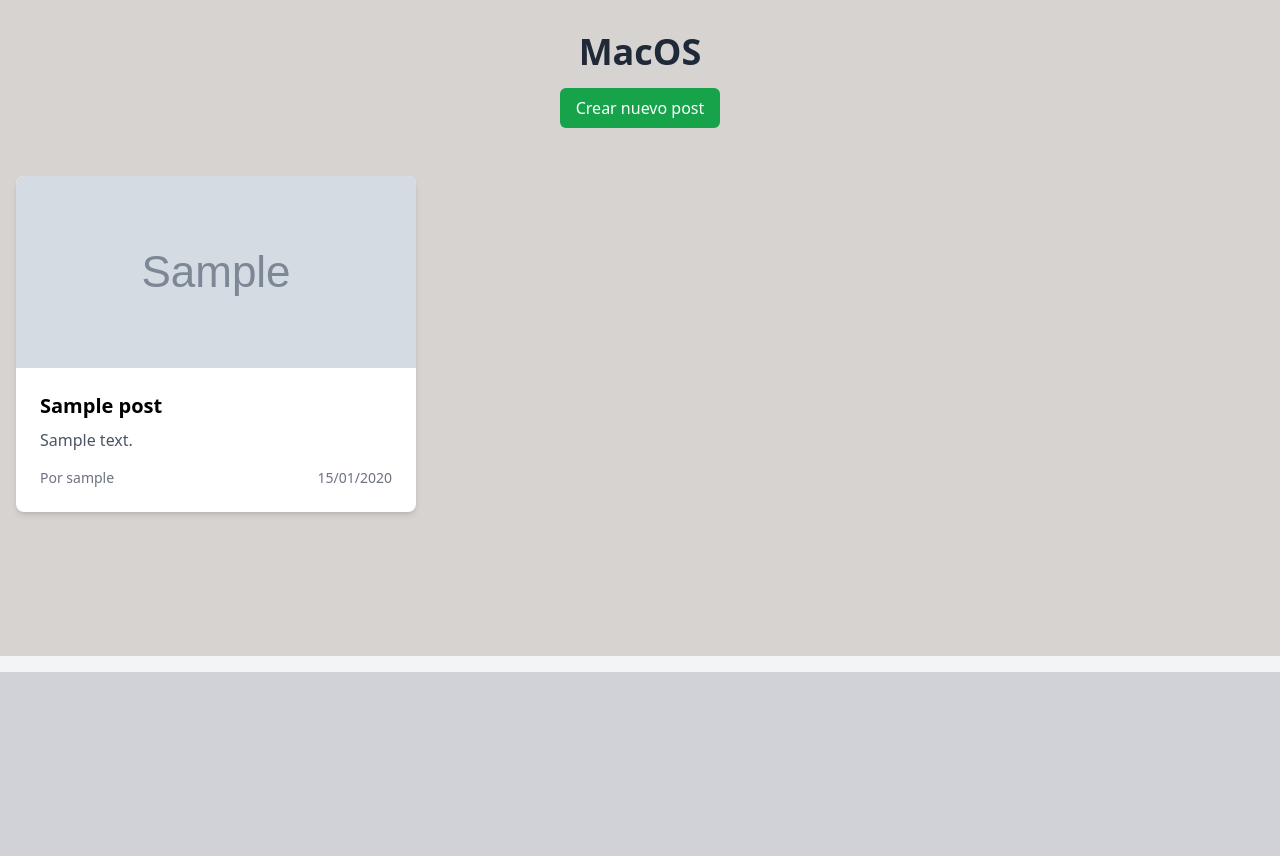
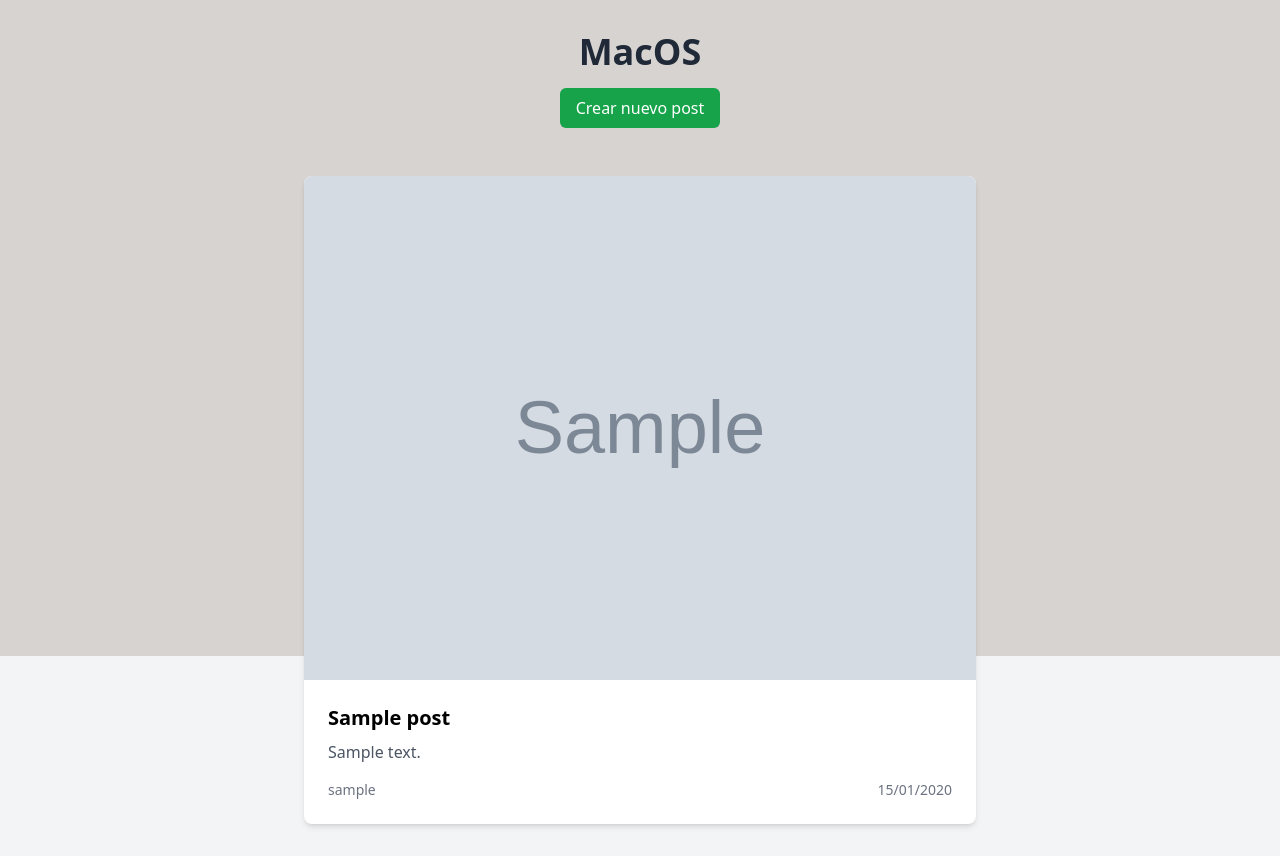
Before and after one commit to zel743/blog-django, a Django app: template templates/macos.html in a window 1280 px wide. Shown: the part 128-984 px from the top of the page. Before the commit the page ends 800 px from the top, so only its background shows below. Run offline with Django 3.2, Linux system fonts and the light colour scheme; the template is opened without the code that fills it: most values are stand-ins (such as "Sample title", 1, 10 or a date in 2020); grey boxes marked "Sample" are stand-in pictures; some libraries are stand-ins or nearby versions.

Commit message:
ADD: front

```diff
--- a/admi_panel/urls.py
+++ b/admi_panel/urls.py
@@ -1,10 +1,10 @@
 from django.urls import path, include
 from rest_framework.routers import DefaultRouter
 from .views import UserViewSet
-from .views import UserListCreateView, UserDetailView
 router = DefaultRouter()
 router.register(r'users', UserViewSet)  # Crea las rutas CRUD automáticamente
 
 urlpatterns = [
     path('api/', include(router.urls)),
+
 ]
--- a/templates/index.html
+++ b/templates/index.html
@@ -27,7 +27,7 @@
             <div class="p-6">
                 <img class="object-cover object-center w-full mb-8 lg:h-48 md:h-36 rounded-xl" src="{% static 'images/w11.jpg' %}" alt="blog">
 
-                <h1 class="mx-auto mb-8 text-2xl font-semibold leading-none tracking-tighter text-neutral-600 lg:text-3xl">Windows.</h1>
+                <h1 class="mx-auto mb-8 text-2xl font-semibold leading-none tracking-tighter text-neutral-600 lg:text-3xl">Windows</h1>
                 <p class="mx-auto text-base leading-relaxed text-gray-500">
                     Windows es el nombre de una familia de distribuciones de software y sistemas operativos para PC, servidores, sistemas empotrados y anteriormente teléfonos inteligentes desarrollados y vendidos por Microsoft desde 1985 y disponibles para múltiples arquitecturas, tales como x86, x86-64 (x64) y ARM.
 
@@ -38,7 +38,7 @@
             <div class="p-6">
                 <img class="object-cover object-center w-full mb-8 lg:h-48 md:h-36 rounded-xl" src="{% static 'images/macos.png' %}" alt="blog">
 
-                <h1 class="mx-auto mb-8 text-2xl font-semibold leading-none tracking-tighter text-neutral-600 lg:text-3xl">MacOs.</h1>
+                <h1 class="mx-auto mb-8 text-2xl font-semibold leading-none tracking-tighter text-neutral-600 lg:text-3xl">MacOs</h1>
                 <p class="mx-auto text-base leading-relaxed text-gray-500">
                     macOS (previamente Mac OS X, luego OS X) es una serie de sistemas operativos gráficos desarrollados y comercializados por Apple desde 2001. Es el sistema operativo principal para la familia de computadoras Macintosh de Apple. Dentro del mercado de computadoras de escritorio, portátiles, hogareñas y mediante el uso de la web, fue por años el segundo sistema operativo de escritorio más utilizado, después de Microsoft Windows, hasta 2021.
                 </p>                <div class="mt-4">
@@ -46,7 +46,7 @@
             </div>
             <div class="p-6">
                 <img class="object-cover object-center w-full mb-8 lg:h-48 md:h-36 rounded-xl" src="{% static 'images/linux.jpg' %}" alt="blog">
-                <h1 class="mx-auto mb-8 text-2xl font-semibold leading-none tracking-tighter text-neutral-600 lg:text-3xl">Linux.</h1>
+                <h1 class="mx-auto mb-8 text-2xl font-semibold leading-none tracking-tighter text-neutral-600 lg:text-3xl">Linux</h1>
                 <p class="mx-auto text-base leading-relaxed text-gray-500">
                     GNU/Linux (pronunciado oficialmente como ñu linux o también ge-ene-u linux en español) es una familia de sistemas operativos tipo Unix compuesto por software libre y de código abierto.GNU/Linux surge de las contribuciones de varios proyectos de software, entre los cuales destacan GNU (iniciado por Richard Stallman en 1983) y el núcleo Linux (comenzado por Linus Torvalds en 1991).
                     A pesar de que en la jerga cotidiana la mayoría de las personas usan el vocablo Linux para referirse a este sistema operativo, en realidad ese es solo el nombre del kernel o núcleo, que representa menos del 50 por ciento de todo el código del sistema.
--- a/templates/macos.html
+++ b/templates/macos.html
@@ -12,21 +12,25 @@
      </a>
     </div>
 
-    <!-- Lista de Posts -->
-    <div class="grid gap-6 md:grid-cols-2 lg:grid-cols-3">
+    <!-- Lista de Posts (versión tarjetas centradas) -->
+<div class="flex flex-col items-center space-y-6">
     {% for post in posts %}
-        <div class="bg-white rounded-lg shadow-md overflow-hidden hover:shadow-lg transition-shadow">
+    <div class="bg-white rounded-lg shadow-md overflow-hidden hover:shadow-lg transition-shadow w-full max-w-2xl"> <!-- Ancho máximo ajustable -->
         {% if post.image %}
-                <img src="{{ post.image.url }}" alt="{{ post.title }}" class="w-full h-48 object-cover">
+            <img
+                src="{{ post.image.url }}"
+                alt="{{ post.title }}"
+                class="w-full h-auto object-cover" <!-- Imagen conserva su relación de aspecto -->
+
         {% endif %}
         <div class="p-6">
             <h2 class="text-xl font-bold">{{ post.title }}</h2>
-                <p class="mt-2 text-gray-600">{{ post.content|truncatechars:100 }}</p>
+            <p class="mt-2 text-gray-600 whitespace-pre-line">{{ post.content }}</p>
                        <div class="mt-4 flex justify-between text-sm text-gray-500">
-                    <span>Por {{ post.author.username }}</span>
+                <span>{{ post.author.username }}</span>
                 <span>{{ post.created_at|date:"d/m/Y" }}</span>
             </div>
-                <!-- Botón de edición solo para el autor -->
+            <!-- Botones de edición/eliminación -->
             {% if post.author == request.user or request.user.is_superuser %}
             <div class="mt-4 flex space-x-2">
                 <a href="{% url 'edit_post' post.id %}" class="px-3 py-1 bg-blue-600 text-white rounded-md hover:bg-blue-700 text-sm">
@@ -40,7 +44,7 @@
         </div>
     </div>
     {% empty %}
-        <div class="col-span-full text-center py-12">
+    <div class="text-center py-12">
         <p class="text-gray-500">No hay posts sobre MacOS aún.</p>
     </div>
     {% endfor %}
```
Also changed, not shown: templates/linux.html (+15 -11 lines), templates/windows.html (+14 -9 lines), media/posts/Sin_título.jpg (added). Lines whose indentation alone changed are shown as unchanged.
